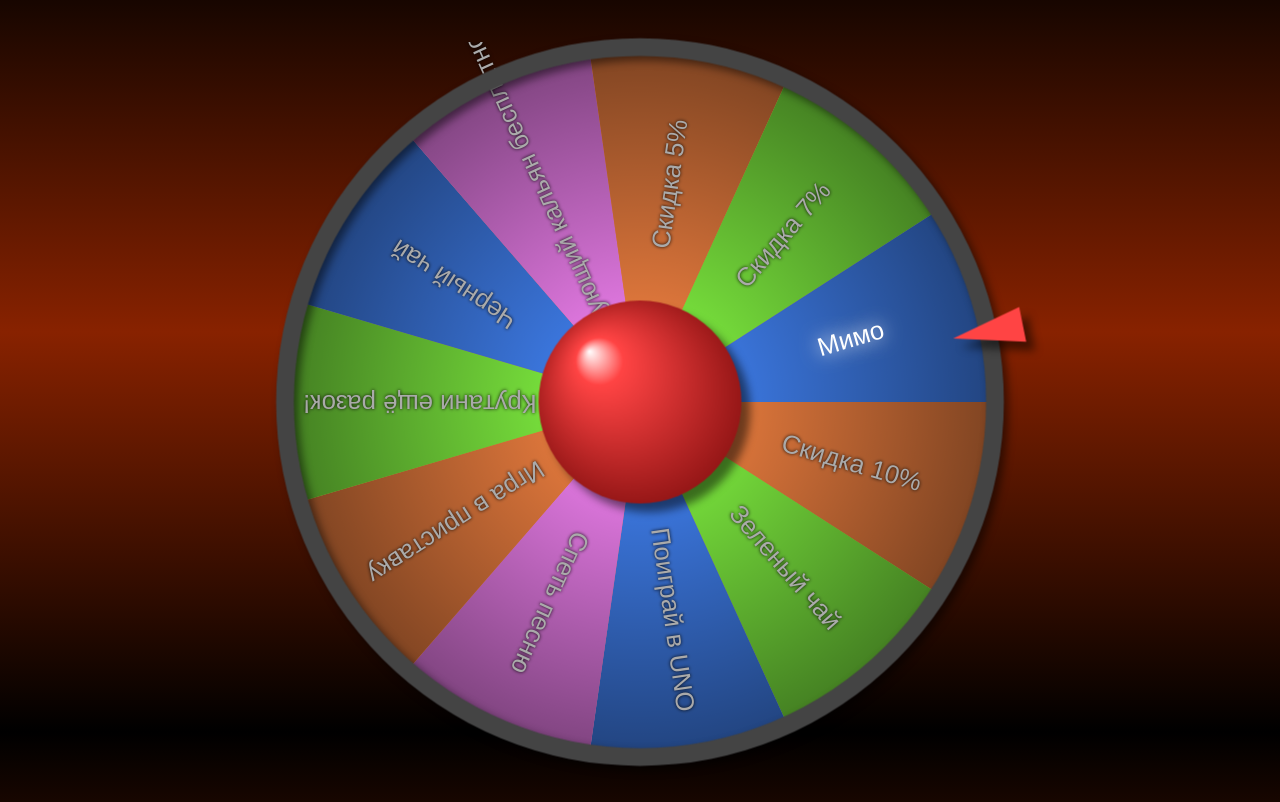
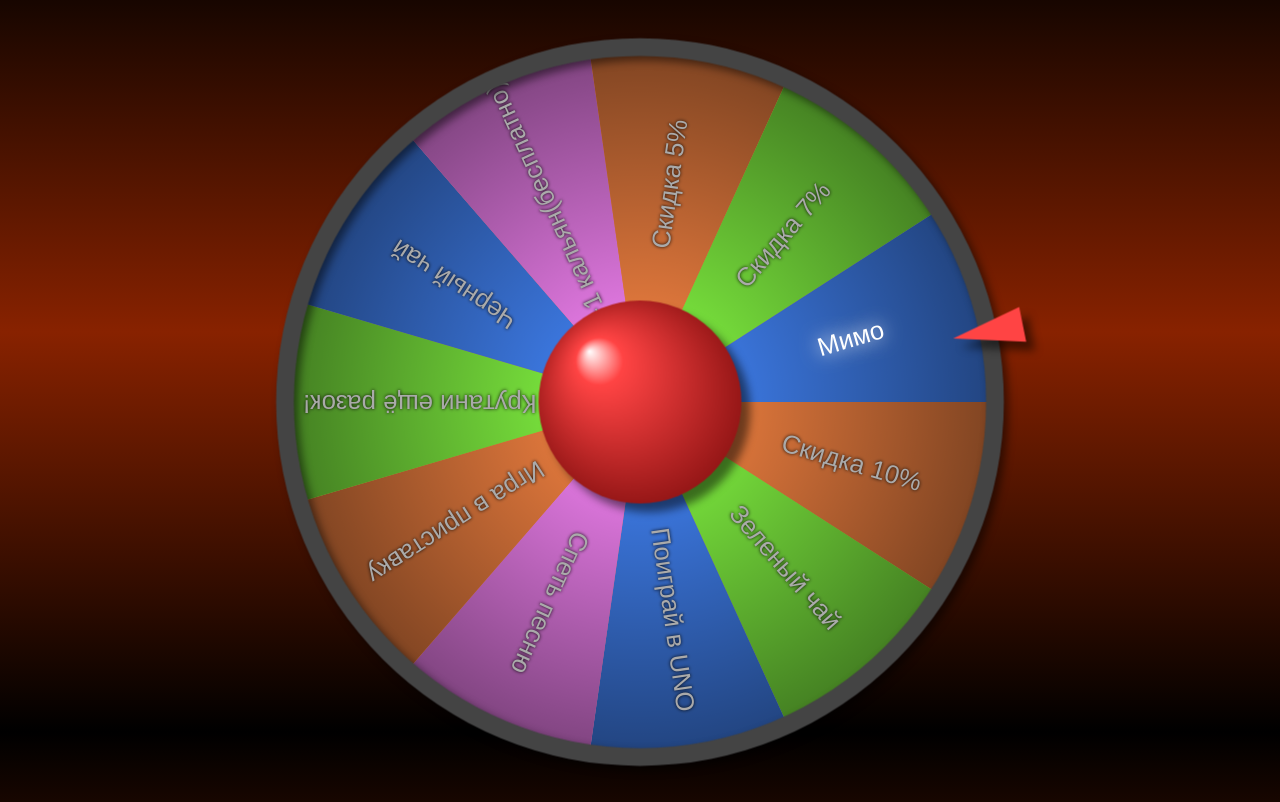
Before and after one commit to egor4good/egor4good.github.io, a plain HTML site: page index.html in a window 1280 px wide. Shown: the part 68-870 px from the top of the page. Drawn offline with Linux system fonts and the light colour scheme.

Commit message:
Update index.html

```diff
--- a/index.html
+++ b/index.html
@@ -19,7 +19,7 @@
 let canvas = document.getElementById("canvas");
 
 let sections = ["Скидка 10%", "Зеленый чай", "Поиграй в UNO", "Спеть песню", "Игра в приставку",
-                "Крутани ещё разок!", "Черный чай", "Следующий кальян бесплатно", "Скидка 5%",
+                "Крутани ещё разок!", "Черный чай", "+1 кальян(бесплатно)", "Скидка 5%",
                 "Скидка 7%", "Мимо"];
 
 let colors = ["#F84", "#8F4", "#48F", "#F8F"];
```
